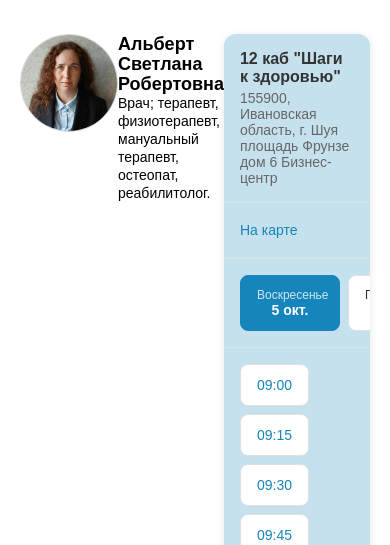
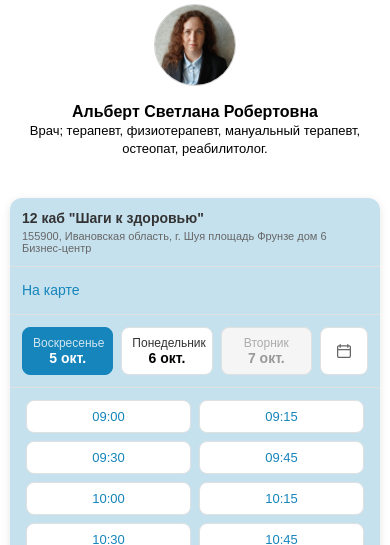
Before and after one commit to Victor2004/onlinedoctorbooking, a website: page views/index.html in a window 390 px wide. Shown: the part 299-844 px from the top of the page. Drawn offline with Linux system fonts and the light colour scheme; files that its build step writes are made by us from their sources; files whose address does not match are found by name.

Commit message:
fix calendar, adaptive design and new icon

```diff
--- a/public/scripts/calendar.js
+++ b/public/scripts/calendar.js
@@ -519,4 +519,4 @@ function generateCalendarHTML(doctorId = 1) {
 }
 
 // Глобальная переменная для календаря
-const calendarHTML = generateCalendarHTML();
+// const calendarHTML = generateCalendarHTML();
--- a/public/scripts/doctorsList.js
+++ b/public/scripts/doctorsList.js
@@ -14,18 +14,22 @@ function doctorsMain(doctors) {
 
   // Функция для отображения списка докторов
   function showAllDoctors() {
+    listDoctors.innerHTML = "";
+
     doctors.forEach((doctor) => {
       const doctorHTML = `
       <article class="padding-line">
         <div class="doctor">
           <div class="doctor-card">
-                    <img class="avatar" src="media/doctors/${doctor.avatar}" />
+            <img class="avatar" src="media/doctors/${doctor.avatar}" alt="${
+        doctor.name
+      }" />
             <div class="doctor-info">
               <h2 class="doctor-name">${doctor.name}</h2>
               <p class="specialty">${doctor.specialty}</p>
             </div>
           </div>
-                  ${calendarHTML}
+          ${generateCalendarHTML(doctor.id)}
         </div>
       </article>`;
 
--- a/public/styles/calendar.css
+++ /dev/null
@@ -1,193 +0,0 @@
-/* * {
-  box-sizing: border-box;
-  margin: 0;
-  padding: 0;
-}
-
-body {
-  font-family: -apple-system, BlinkMacSystemFont, "Segoe UI", Roboto, sans-serif;
-  background-color: #f0f8ff;
-  padding: 20px;
-  line-height: 1.4;
-} */
-
-.appointment-widget {
-  background: #c6e1ee;
-  border-radius: 12px;
-  box-shadow: 0 2px 8px rgba(0, 0, 0, 0.1);
-  max-width: 500px;
-  margin: 0 auto;
-  overflow: hidden;
-}
-
-.dropdown-button {
-  width: 100%;
-  padding: 16px;
-  background: none;
-  border: none;
-  border-bottom: 1px solid #e0e0e0;
-  text-align: left;
-  cursor: pointer;
-  display: flex;
-  justify-content: space-between;
-  align-items: center;
-}
-
-.clinic-info {
-  flex: 1;
-}
-
-.clinic-name {
-  font-size: 16px;
-  font-weight: 600;
-  color: #333;
-  margin-bottom: 4px;
-}
-
-.clinic-address {
-  font-size: 14px;
-  color: #666;
-}
-
-.dropdown-arrow {
-  width: 10px;
-  height: 10px;
-  transition: transform 0.3s;
-}
-
-.address-info {
-  padding: 16px;
-  display: flex;
-  justify-content: space-between;
-  align-items: center;
-  border-bottom: 1px solid #e0e0e0;
-}
-
-.metro-stations {
-  display: flex;
-  gap: 12px;
-}
-
-.metro-station {
-  display: flex;
-  align-items: center;
-  gap: 4px;
-  font-size: 14px;
-  color: #666;
-}
-
-.metro-station::before {
-  content: "●";
-  color: #1585bb;
-  font-size: 8px;
-}
-
-.map-link {
-  color: #1585bb;
-  text-decoration: none;
-  font-size: 14px;
-}
-
-.map-link:hover {
-  text-decoration: underline;
-}
-
-.day-grid {
-  padding: 16px;
-  display: flex;
-  gap: 8px;
-  overflow-x: auto;
-  border-bottom: 1px solid #e0e0e0;
-}
-
-.day-button {
-  padding: 12px 16px;
-  border: 1px solid #e0e0e0;
-  border-radius: 8px;
-  background: white;
-  cursor: pointer;
-  min-width: 100px;
-  text-align: center;
-  transition: all 0.3s;
-}
-
-.day-button:hover {
-  border-color: #1585bb;
-  background: #f8f9ff;
-}
-
-.day-button.selected {
-  background: #1585bb;
-  color: white;
-  border-color: #1585bb;
-}
-
-.day-button.disabled {
-  background: #f5f5f5;
-  color: #999;
-  cursor: not-allowed;
-  border-color: #e0e0e0;
-}
-
-.day-button.disabled:hover {
-  border-color: #e0e0e0;
-  background: #f5f5f5;
-}
-
-.calendar-button {
-  padding: 12px;
-  border: 1px solid #e0e0e0;
-  border-radius: 8px;
-  background: white;
-  cursor: pointer;
-  min-width: 48px;
-  display: flex;
-  align-items: center;
-  justify-content: center;
-}
-
-.calendar-icon {
-  width: 16px;
-  height: 16px;
-  color: #666;
-}
-
-.time-grid {
-  padding: 16px;
-  display: flex;
-  gap: 8px;
-  flex-wrap: wrap;
-}
-
-.time-button {
-  padding: 12px 16px;
-  border: 1px solid #e0e0e0;
-  border-radius: 8px;
-  background: white;
-  color: #1585bb;
-  text-decoration: none;
-  font-size: 14px;
-  transition: all 0.3s;
-  display: inline-block;
-}
-
-.time-button:hover {
-  background: #1585bb;
-  color: white;
-  border-color: #1585bb;
-}
-
-.day-button time {
-  display: block;
-}
-
-.day-name {
-  font-size: 12px;
-  color: inherit;
-  opacity: 0.8;
-}
-
-.date-full {
-  font-size: 14px;
-  font-weight: 600;
-}
--- a/public/styles/style.css
+++ b/public/styles/style.css
@@ -116,3 +116,341 @@ header {
   color: rgb(0, 0, 0);
   margin: 0px;
 }
+
+.appointment-widget {
+  background: #c6e1ee;
+  border-radius: 12px;
+  box-shadow: 0 2px 8px rgba(0, 0, 0, 0.1);
+  max-width: 500px;
+  margin: 0 auto;
+  overflow: hidden;
+}
+
+.dropdown-button {
+  width: 100%;
+  padding: 16px;
+  background: none;
+  border: none;
+  border-bottom: 1px solid #e0e0e0;
+  text-align: left;
+  cursor: pointer;
+  display: flex;
+  justify-content: space-between;
+  align-items: center;
+}
+
+.clinic-info {
+  flex: 1;
+}
+
+.clinic-name {
+  font-size: 16px;
+  font-weight: 600;
+  color: #333;
+  margin-bottom: 4px;
+}
+
+.clinic-address {
+  font-size: 14px;
+  color: #666;
+}
+
+.dropdown-arrow {
+  width: 10px;
+  height: 10px;
+  transition: transform 0.3s;
+}
+
+.address-info {
+  padding: 16px;
+  display: flex;
+  justify-content: space-between;
+  align-items: center;
+  border-bottom: 1px solid #e0e0e0;
+}
+
+.metro-stations {
+  display: flex;
+  gap: 12px;
+}
+
+.metro-station {
+  display: flex;
+  align-items: center;
+  gap: 4px;
+  font-size: 14px;
+  color: #666;
+}
+
+.metro-station::before {
+  content: "●";
+  color: #1585bb;
+  font-size: 8px;
+}
+
+.map-link {
+  color: #1585bb;
+  text-decoration: none;
+  font-size: 14px;
+}
+
+.map-link:hover {
+  text-decoration: underline;
+}
+
+.day-grid {
+  padding: 16px;
+  display: flex;
+  gap: 8px;
+  overflow-x: auto;
+  border-bottom: 1px solid #e0e0e0;
+}
+
+.day-button {
+  padding: 12px 16px;
+  border: 1px solid #e0e0e0;
+  border-radius: 8px;
+  background: white;
+  cursor: pointer;
+  min-width: 100px;
+  text-align: center;
+  transition: all 0.3s;
+}
+
+.day-button:hover {
+  border-color: #1585bb;
+  background: #f8f9ff;
+}
+
+.day-button.selected {
+  background: #1585bb;
+  color: white;
+  border-color: #1585bb;
+}
+
+.day-button.disabled {
+  background: #f5f5f5;
+  color: #999;
+  cursor: not-allowed;
+  border-color: #e0e0e0;
+}
+
+.day-button.disabled:hover {
+  border-color: #e0e0e0;
+  background: #f5f5f5;
+}
+
+.calendar-button {
+  padding: 12px;
+  border: 1px solid #e0e0e0;
+  border-radius: 8px;
+  background: white;
+  cursor: pointer;
+  min-width: 48px;
+  display: flex;
+  align-items: center;
+  justify-content: center;
+}
+
+.calendar-icon {
+  width: 16px;
+  height: 16px;
+  color: #666;
+}
+
+.time-grid {
+  padding: 16px;
+  display: flex;
+  gap: 8px;
+  flex-wrap: wrap;
+}
+
+.time-button {
+  padding: 12px 16px;
+  border: 1px solid #e0e0e0;
+  border-radius: 8px;
+  background: white;
+  color: #1585bb;
+  text-decoration: none;
+  font-size: 14px;
+  transition: all 0.3s;
+  display: inline-block;
+}
+
+.time-button:hover {
+  background: #1585bb;
+  color: white;
+  border-color: #1585bb;
+}
+
+.day-button time {
+  display: block;
+}
+
+.day-name {
+  font-size: 12px;
+  color: inherit;
+  opacity: 0.8;
+}
+
+.date-full {
+  font-size: 14px;
+  font-weight: 600;
+}
+
+/* Для планшетов и мобильных устройств (до 1024px) */
+@media (max-width: 1024px) {
+  .doctor {
+    flex-direction: column;
+    align-items: center;
+  }
+
+  .doctor-card {
+    flex-direction: column;
+    text-align: center;
+    margin-bottom: 20px;
+  }
+
+  .avatar {
+    margin: 0 auto 16px;
+  }
+
+  .appointment-widget {
+    max-width: 100%;
+    width: 100%;
+  }
+}
+
+/* Для мобильных устройств (до 768px) */
+@media (max-width: 768px) {
+  .container {
+    padding: 10px;
+  }
+
+  header {
+    flex-direction: column;
+    gap: 15px;
+    text-align: center;
+  }
+
+  .logo {
+    height: 50px;
+  }
+
+  .doctor {
+    max-width: 100%;
+  }
+
+  .doctor-info {
+    margin: 0;
+    padding: 0;
+  }
+
+  .doctor-name {
+    font-size: 16px;
+  }
+
+  .specialty {
+    font-size: 13px;
+  }
+
+  .day-grid {
+    flex-wrap: wrap;
+    justify-content: center;
+  }
+
+  .day-button {
+    min-width: 80px;
+    padding: 10px 12px;
+    flex: 1;
+    max-width: 100px;
+  }
+
+  .time-grid {
+    justify-content: center;
+  }
+
+  .time-button {
+    flex: 1 0 calc(33.333% - 8px);
+    max-width: calc(33.333% - 8px);
+    text-align: center;
+    padding: 10px 8px;
+  }
+
+  .address-info {
+    flex-direction: column;
+    gap: 10px;
+    align-items: flex-start;
+  }
+
+  .clinic-address {
+    font-size: 12px;
+  }
+}
+
+/* Для очень маленьких экранов (до 480px) */
+@media (max-width: 480px) {
+  .avatar {
+    width: 80px;
+    height: 80px;
+  }
+
+  .day-button {
+    min-width: 70px;
+    padding: 8px 10px;
+  }
+
+  .time-button {
+    flex: 1 0 calc(50% - 8px);
+    max-width: calc(50% - 8px);
+    font-size: 13px;
+    padding: 8px 6px;
+  }
+
+  .dropdown-button {
+    padding: 12px;
+  }
+
+  .address-info,
+  .day-grid,
+  .time-grid {
+    padding: 12px;
+  }
+
+  .clinic-name {
+    font-size: 14px;
+  }
+
+  .clinic-address {
+    font-size: 11px;
+  }
+}
+
+/* Дополнительные улучшения для лучшей адаптивности */
+.doctor {
+  gap: 20px;
+  flex-wrap: wrap;
+}
+
+.appointment-widget {
+  flex: 1;
+  min-width: 300px;
+}
+
+/* Для больших экранов (текущее поведение) */
+@media (min-width: 1025px) {
+  .doctor {
+    flex-direction: row;
+    justify-content: space-between;
+  }
+
+  .doctor-card {
+    flex: 0 0 auto;
+    margin-right: 30px;
+  }
+
+  .appointment-widget {
+    flex: 1;
+    max-width: 500px;
+  }
+}
--- a/views/index.html
+++ b/views/index.html
@@ -17,7 +17,6 @@
     <meta property="og:url" content="" />
 
     <link rel="stylesheet" href="styles/style.css" />
-    <link rel="stylesheet" href="styles/calendar.css" />
     <link rel="stylesheet" href="styles/forms.css" />
     <!-- <script src="scripts/main.js"></script> -->
   </head>
```
Also changed, not shown: public/media/favicon.ico. Lines whose indentation alone changed are shown as unchanged.
